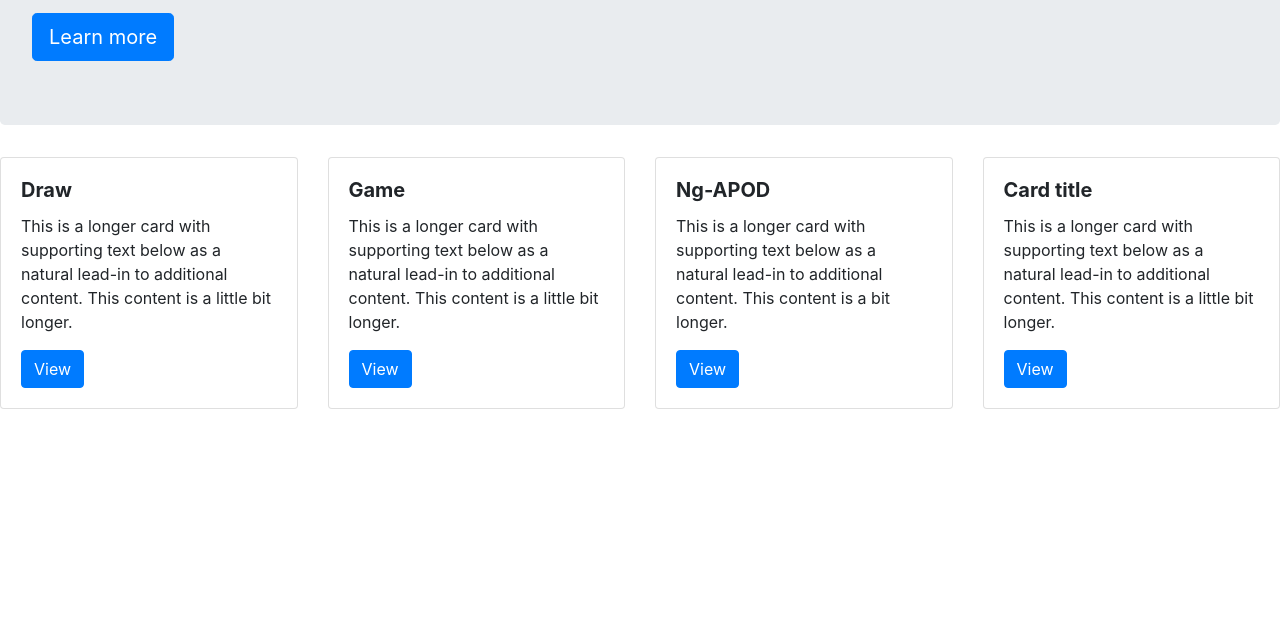
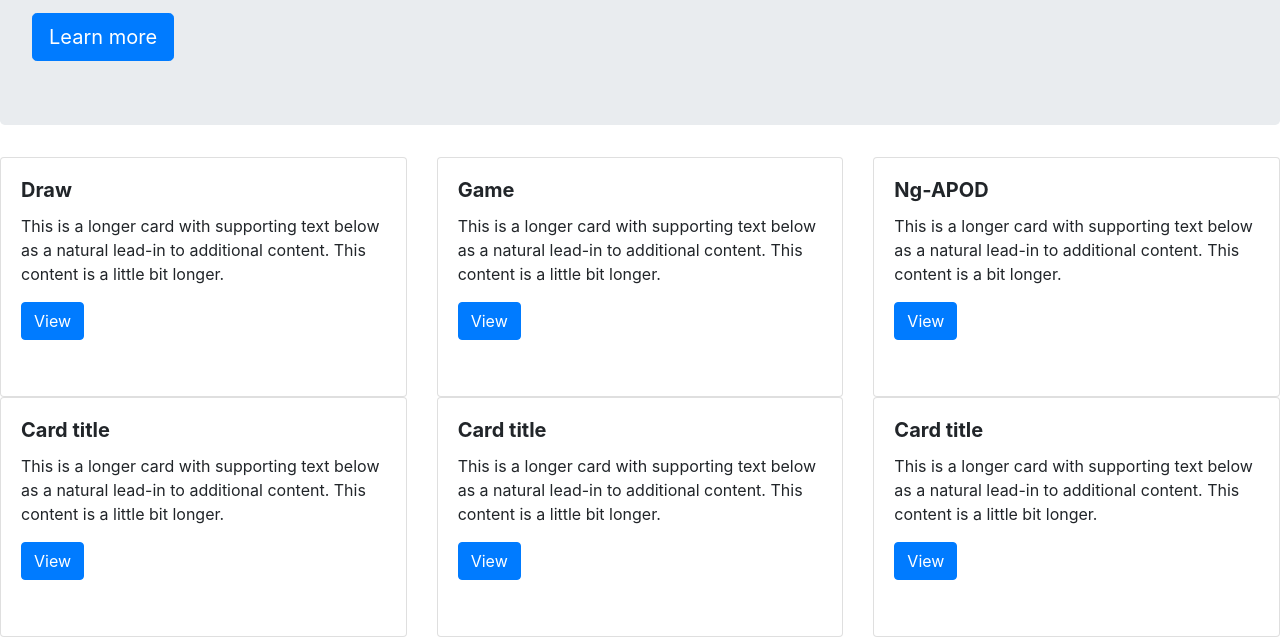
Before and after one commit to Training47/Training47.github.io, a website: page index.html in a window 1280 px wide. Shown: the part 404-1041 px from the top of the page. Before the commit the page ends 837 px from the top, so only its background shows below. Drawn offline with nearby package versions, Linux system fonts and the light colour scheme.

Commit message:
Del ScriptJS Change index rows Navbar

```diff
--- a/index.html
+++ b/index.html
@@ -53,18 +53,18 @@
   <a class="btn btn-primary btn-lg" href="resume.html" role="button">Learn more</a>
 </div>
 
-<div class="row row-cols-1 row-cols-md-2">
-  <div class="col mb-4">
-    <div class="card">
+<div class="row">
+  <div class="col md-4">
+    <div class="card" style="height:15rem">
         <div class="card-body">
-        <h5 class="card-title font-size 1.75rem"><strong>Draw</strong></h5>
+        <h5 class="card-title font-size:1.75rem"><strong>Draw</strong></h5>
         <p class="card-text">This is a longer card with supporting text below as a natural lead-in to additional content. This content is a little bit longer.</p>
         <a class="btn btn-primary" href="#" role="button">View</a>
       </div>
     </div>
   </div>
-  <div class="col mb-4">
-    <div class="card">
+  <div class="col md-4">
+    <div class="card" style="height:15rem">
         <div class="card-body">
         <h5 class="card-title font-size 1.75rem"><strong>Game</strong></h5>
         <p class="card-text">This is a longer card with supporting text below as a natural lead-in to additional content. This content is a little bit longer.</p>
@@ -72,8 +72,8 @@
       </div>
     </div>
   </div>
-  <div class="col mb-4">
-    <div class="card">
+  <div class="col md-4">
+    <div class="card" style="height:15rem">
         <div class="card-body">
         <h5 class="card-title font-size 1.75rem"><strong>Ng-APOD</strong></h5>
         <p class="card-text">This is a longer card with supporting text below as a natural lead-in to additional content. This content is a bit longer.</p>
@@ -81,8 +81,32 @@
       </div>
     </div>
   </div>
-  <div class="col mb-4">
-    <div class="card">
+</div>
+
+  <div class="row">
+  <div class="col md-4">
+    <div class="card" style="height:15rem">
+        <div class="card-body">
+        <h5 class="card-title font-size 1.75rem"><strong>Card title</strong></h5>
+        <p class="card-text">This is a longer card with supporting text below as a natural lead-in to additional content. This content is a little bit longer.</p>
+        <a class="btn btn-primary" href="#" role="button">View</a>
+      </div>
+    </div>
+  </div>
+
+  <div class="col md-4">
+    <div class="card" style="height:15rem">
+        <div class="card-body">
+        <h5 class="card-title font-size 1.75rem"><strong>Card title</strong></h5>
+        <p class="card-text">This is a longer card with supporting text below as a natural lead-in to additional content. This content is a little bit longer.</p>
+        <a class="btn btn-primary" href="#" role="button">View</a>
+      </div>
+    </div>
+  </div>
+
+
+  <div class="col md-4">
+    <div class="card" style="height:15rem">
         <div class="card-body">
         <h5 class="card-title font-size 1.75rem"><strong>Card title</strong></h5>
         <p class="card-text">This is a longer card with supporting text below as a natural lead-in to additional content. This content is a little bit longer.</p>
@@ -95,18 +119,6 @@
       <script src="https://code.jquery.com/jquery-3.2.1.slim.min.js"></script>
       <script src="https://cdnjs.cloudflare.com/ajax/libs/popper.js/1.12.3/umd/popper.min.js"></script>
       <script src="https://maxcdn.bootstrapcdn.com/bootstrap/4.0.0-beta.2/js/bootstrap.min.js"></script>
-      <!-- <script>var toggleMenu = document.getElementById('toggleMenu');
-        var nav = document.querySelector('nav');
-        toggleMenu.addEventListener(
-          'click',
-          function(){
-            if(nav.style.display=='block'){
-              nav.style.display='none';
-            }else{
-              nav.style.display='block';
-            }
-          }
-        );
-        </script>  -->
+
     </body>
   </html>
```
Also changed, not shown: contact.html (+5 -17 lines), thankyou.html (+18 -31 lines).
